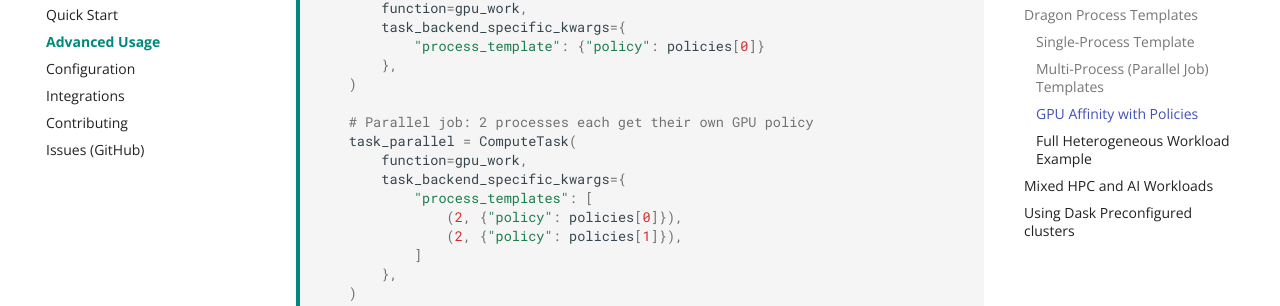
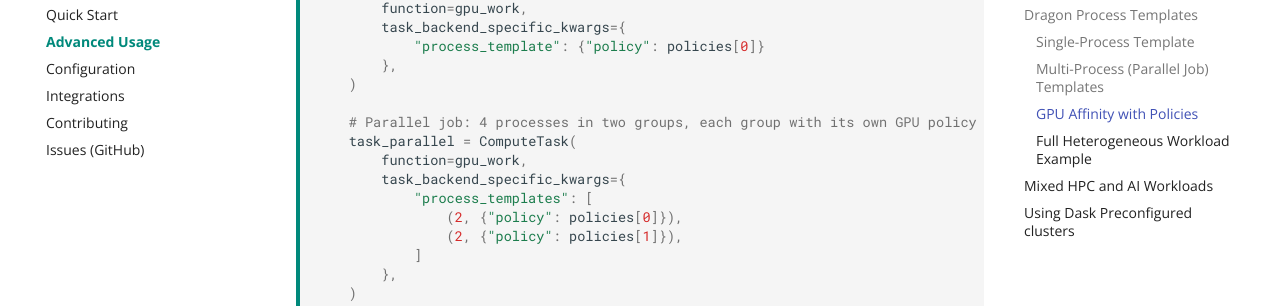
Before and after one commit to radical-cybertools/rhapsody, an MkDocs documentation site: the page built from docs/getting-started/advanced-usage.md, in a window 1280 px wide and 900 px high, scrolled down 5305 px. Shown: the part 147-453 px from the top of the window. Built offline with MkDocs 1.6.1 and Material for MkDocs 9.7.7, drawn with Linux system fonts in a browser that asks for light colours; comment, search, counter and statistics services are not loaded.

Commit message:
update a comment in docs

```diff
--- a/docs/getting-started/advanced-usage.md
+++ b/docs/getting-started/advanced-usage.md
@@ -242,7 +242,7 @@ async def main():
         },
     )
 
-    # Parallel job: 2 processes each get their own GPU policy
+    # Parallel job: 4 processes in two groups, each group with its own GPU policy
     task_parallel = ComputeTask(
         function=gpu_work,
         task_backend_specific_kwargs={
```
